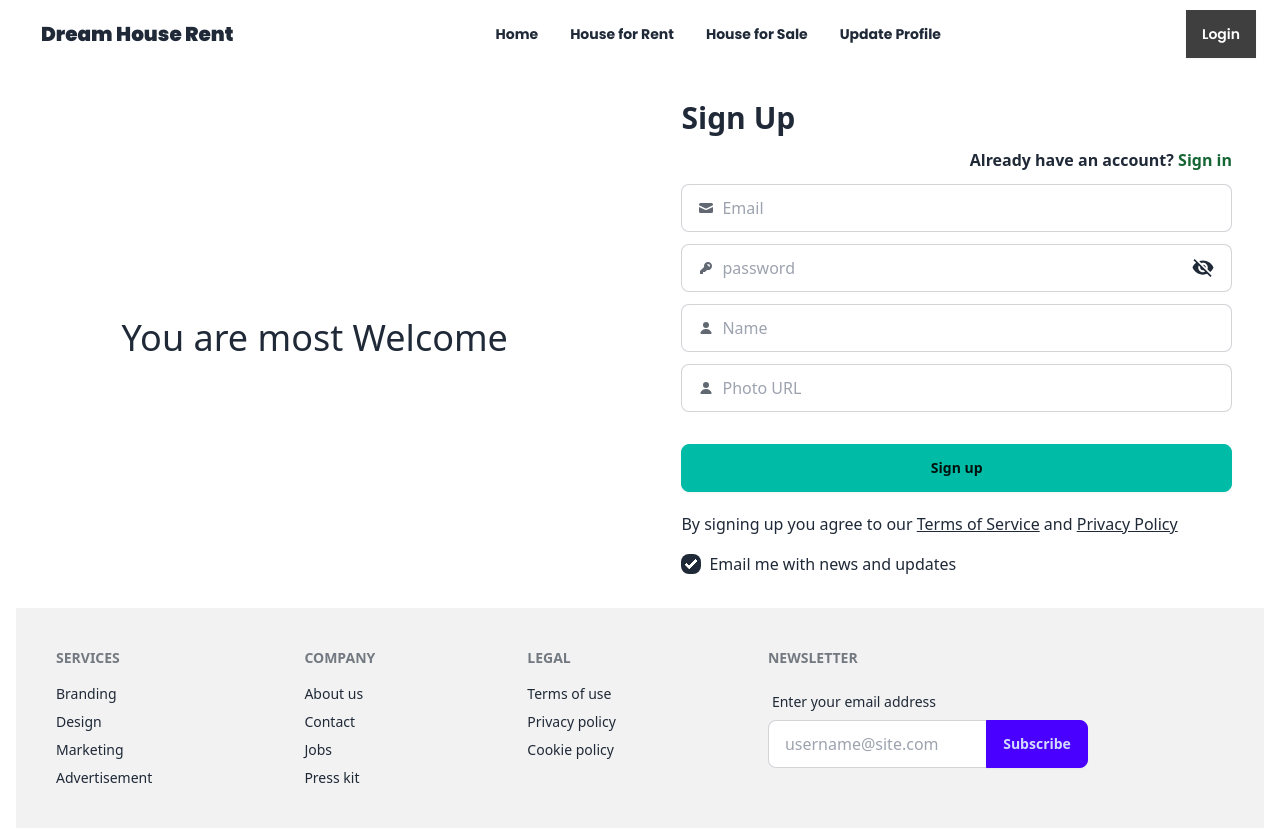
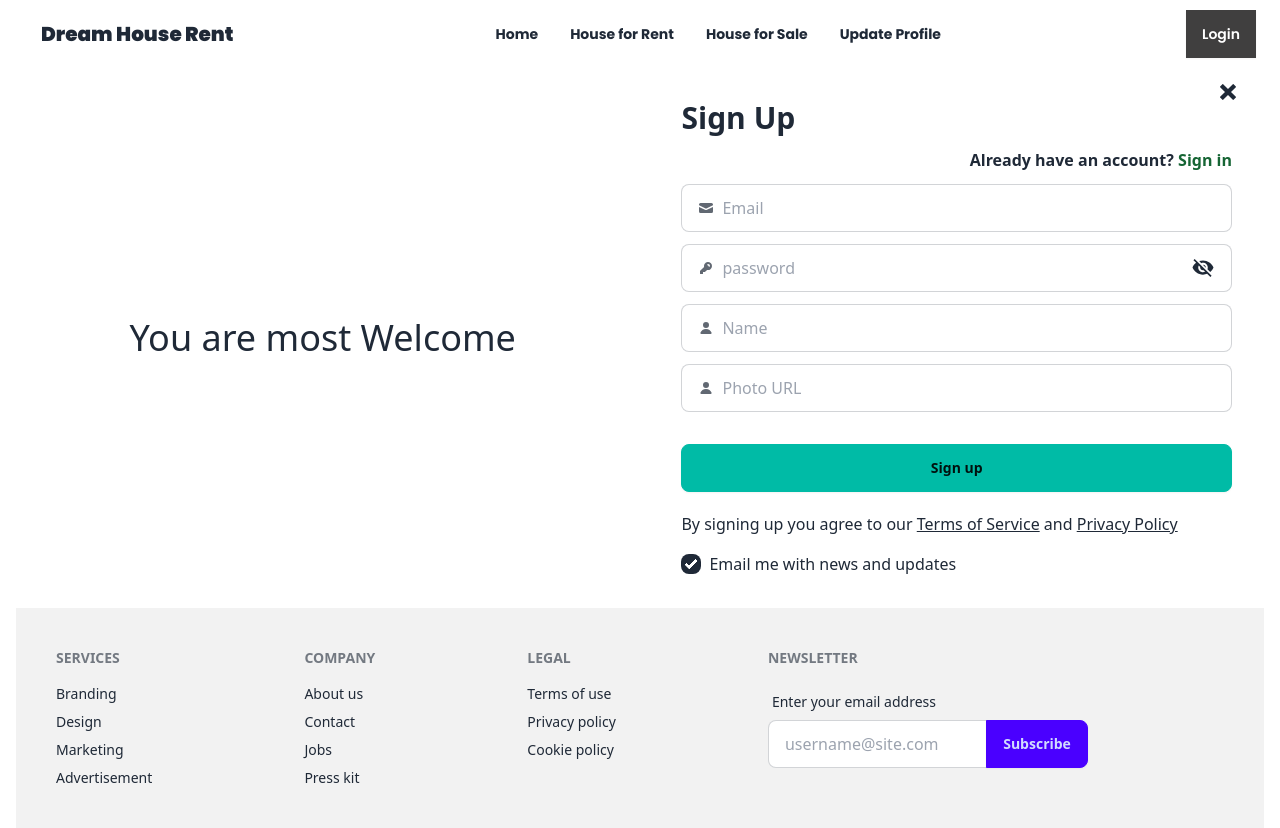
Before and after one commit to impactgalaxy/assignment-9-dream-house-rental, a React (Vite) app: page /user/signUp in a window 1280 px wide. Built offline with nearby package versions, Linux system fonts and the light colour scheme; no server answers.

Commit message:
update page

```diff
--- a/src/components/profile/Profile.jsx
+++ b/src/components/profile/Profile.jsx
@@ -1,7 +1,6 @@
 import { useContext } from "react";
 import 'swiper/css/pagination';
 import 'swiper/css/navigation';
-import "../../styles.css";
 import defaultUser from "../../assets/user.png"
 import { AuthContext } from "../../contextProvider/ContextProvider";
 // Import Swiper React components
@@ -28,9 +27,7 @@ export default function Profile() {
                     <img src={user.photoURL || defaultUser} className="block m-auto w-28 h-28 rounded-full" alt="" />
                     <h1 className="text-2xl">Hi, {user?.displayName || 'Abroad'}</h1>
                     <p>Your Email: {user?.email || "Not found"}</p>
-                    {
-                        user && <Link to="/update-profile" className="btn my-7">Update Profile</Link>
-                    }
+                    <Link to="/update-profile" className="btn my-7">Update Profile</Link>
                 </div>
                 <div className="p-5 lg:w-1/2">
                     <Swiper
--- a/src/pages/login/Login.jsx
+++ b/src/pages/login/Login.jsx
@@ -6,6 +6,7 @@ import { IoMdEyeOff, IoMdEye } from "react-icons/io";
 import { Helmet } from "react-helmet";
 import { useContext, useState } from "react";
 import { AuthContext } from "../../contextProvider/ContextProvider";
+import { ImCross } from "react-icons/im";
 
 export default function Login() {
     const [showPassword, setPassword] = useState(false);
@@ -80,7 +81,10 @@ export default function Login() {
 
             </div>
 
-            <div className="flex flex-col w-full border-opacity-50 p-4 lg:p-8">
+            <div className="p-4 lg:p-8 relative">
+                <Link to="/" title="Cancel" className="absolute top-0 right-3 hover:bg-slate-400 p-4 rounded-full">
+                    <ImCross></ImCross>
+                </Link>
                 <div>
                     <h1 className="text-3xl font-semibold">Log In</h1>
                     <p className="font-bold text-right my-3">Don&apos;t have an account? <Link className="text-green-800" to="/user/signUp">Sign Up</Link></p>
--- a/src/pages/signUp/SignUp.jsx
+++ b/src/pages/signUp/SignUp.jsx
@@ -3,6 +3,9 @@ import { Link, useNavigate } from "react-router-dom";
 import { IoMdEyeOff, IoMdEye } from "react-icons/io";
 import { useContext, useState } from "react";
 import { AuthContext } from "../../contextProvider/ContextProvider";
+import { ImCross } from "react-icons/im";
+
+
 export default function SignUp() {
     const [showPassword, setPassword] = useState(false);
     const [warning, setWarning] = useState("");
@@ -35,10 +38,14 @@ export default function SignUp() {
             </Helmet>
             <div className="flex items-center justify-center gap-4">
                 <h1 className="text-2xl md:text-4xl">You are most Welcome </h1>
-                <p></p>
+
 
             </div>
-            <div className="flex flex-col w-full border-opacity-50 p-4 lg:p-8 bg-white">
+            <div className="relative p-4 lg:p-8">
+                <Link to="/" title="Cancel" className="absolute top-0 right-3 hover:bg-slate-400 p-4 rounded-full">
+                    <ImCross></ImCross>
+                </Link>
+
                 <div>
                     <h1 className="text-3xl font-semibold">Sign Up</h1>
                     <p className="font-bold text-right my-3">Already have an account? <Link className="text-green-800" to="/user/login">Sign in</Link></p>
```
